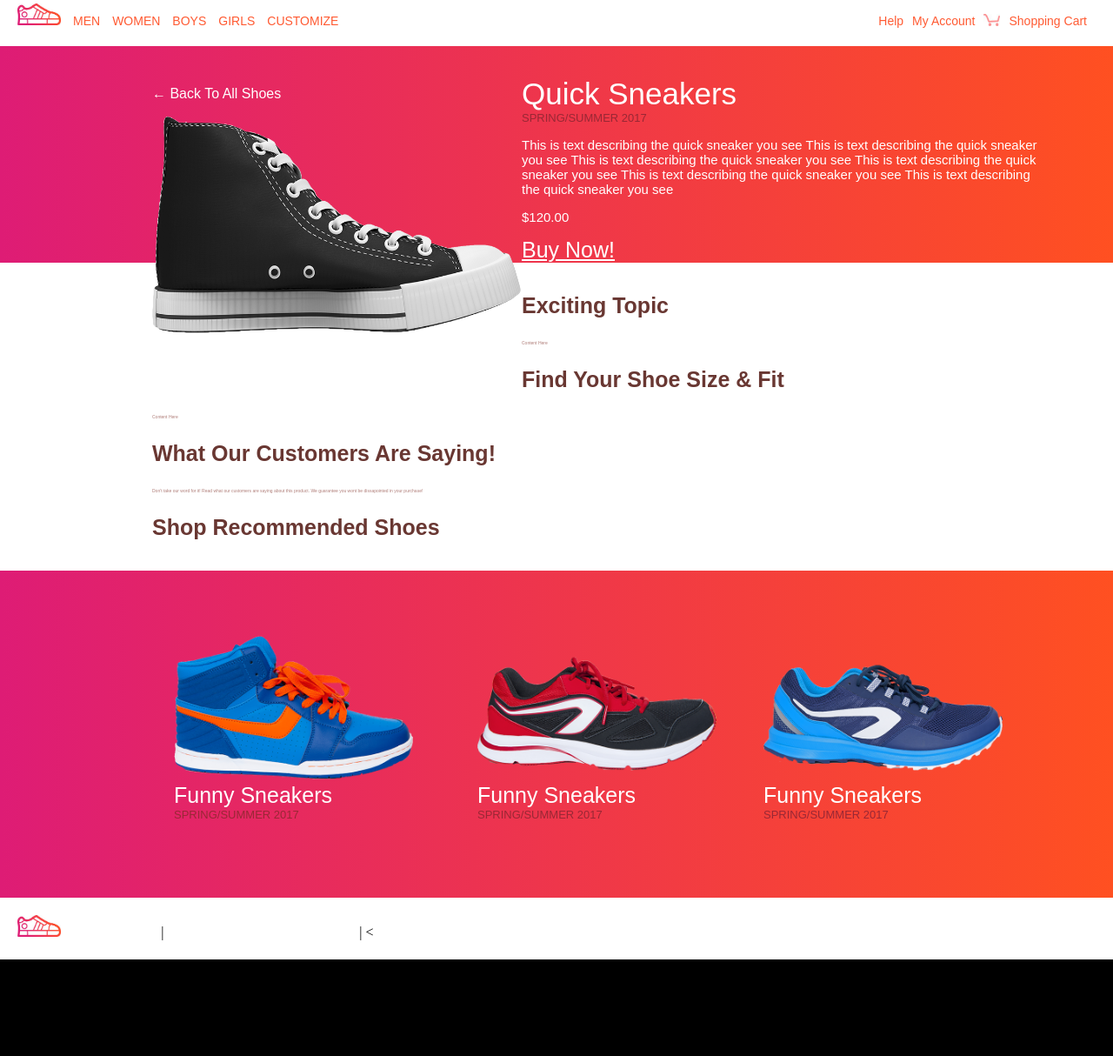
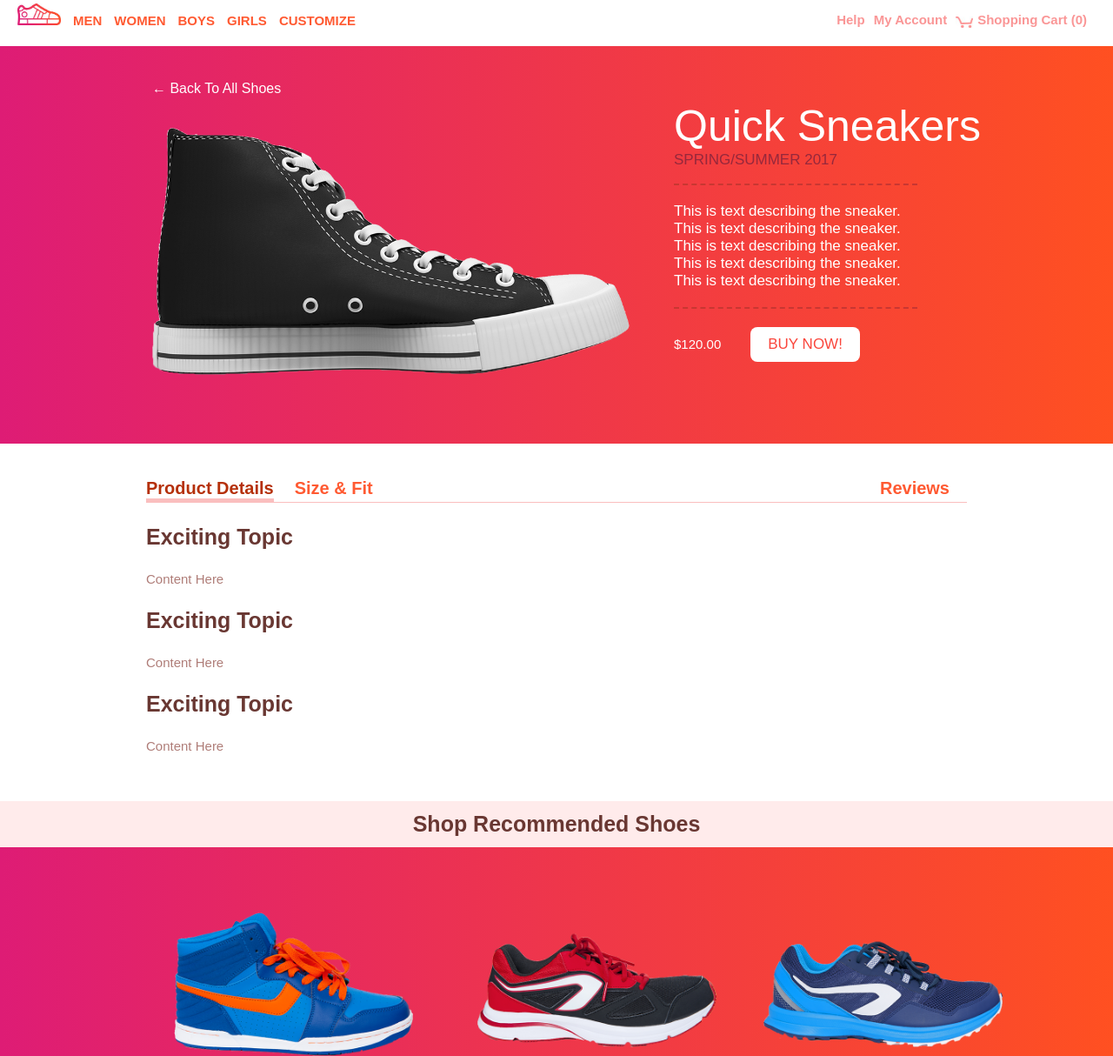
Before and after one commit to tommy6th/Homework, a plain HTML site: page index.html in a window 1280 px wide. Shown: the part 16-1230 px from the top of the page at 87% size. Before the commit the page ends 1119 px from the top, so only its background shows below. Drawn offline with Linux system fonts and the light colour scheme; a web font is replaced by a local one.

Commit message:
Final commit

```diff
--- a/index.html
+++ b/index.html
@@ -3,61 +3,112 @@
   <head>
     <title>Fresh Kicks</title>
     <link href="styles.css" rel="stylesheet" type="text/css">
+    <link href="https://fonts.googleapis.com/css?family=Jaldi" rel="stylesheet"/>
   </head>
+
   <body>
     <div class="white">
       <img class="logo" src="images/logo.jpg"/>
-      <a class="top-bar" href="">MEN</a>
-      <a class="top-bar" href="">WOMEN</a>
-      <a class="top-bar" href="">BOYS</a>
-      <a class="top-bar" href="">GIRLS</a>
-      <a class="top-bar" href="">CUSTOMIZE</a>
-      <a class="right" href="">Shopping Cart</a>
-      <img class="cart right" src="images/cart.jpg"/>
+      <a class="top-bar top" href="">MEN</a>
+      <a class="top-bar top" href="">WOMEN</a>
+      <a class="top-bar top" href="">BOYS</a>
+      <a class="top-bar top" href="">GIRLS</a>
+      <a class="top-bar top" href="">CUSTOMIZE</a>
+      <a class="right" href="">Shopping Cart (<span id="total">0</span>)</a>
+      <img class="cart" src="images/cart.jpg"/>
       <a class="right" href="">My Account</a>
       <a class="right" href="">Help</a>
     </div>
 
-    <section class="orange">
-      <div class="inline pad">
+    <section class="orange overflow">
+      <div>
         <p class="back-shoes">&#8592; Back To All Shoes</p>
+      </div>
+
+      <div class="float pad">
         <img class="size" src="images/shoe1.png"/>
       </div>
-        <p class="font inline">Quick Sneakers</p>
+
+      <div>
+        <p class="font">Quick Sneakers</p>
         <p class="under-text">SPRING/SUMMER 2017</p>
-        <p class="small-text text-pad"> This is text describing the quick sneaker you see This is text describing the quick sneaker you see This is text describing the quick sneaker you see This is text describing the quick sneaker you see This is text describing the quick sneaker you see This is text describing the quick sneaker you see</p>
-        <p class="small-text">$120.00</p>
-        <a href="" class="funny-price">Buy Now!</a>
+        <p class="quick-text text-pad"> This is text describing the sneaker. This is text describing the sneaker. This is text describing the sneaker. This is text describing the sneaker. This is text describing the sneaker.</p>
+        <p class="small-text inline">$120.00</p>
+        <span class="inline" onclick="add()"><button class="button" onclick="addCart()" id="buy">BUY NOW!</button></span>
+      </div>
+    </section>
 
-    </section>
-    <div class="mid-white">
+    <div class="mid-white container">
+      <div class="click">
+        <span onclick="makeActive('#details', '#details-content')" id="details" class="active click-text">Product Details</span>
+        <span onclick="makeActive('#size', '#size-content')" id="size" class="click-text">Size & Fit</span>
+        <span onclick="makeActive('#reviews', '#reviews-content')" id="reviews" class="click-text click-right">Reviews</span>
+      </div>
+      <div id="details-content">
+        <p class="middle-text">Exciting Topic</p>
+        <p class="middle-small">Content Here</p>
+        <p class="middle-text">Exciting Topic</p>
+        <p class="middle-small">Content Here</p>
+        <p class="middle-text">Exciting Topic</p>
+        <p class="middle-small">Content Here</p>
+      </div>
+      <div id="size-content" class="hidden">
+        <p class="middle-text">Find Your Shoe Size & Fit</p>
+        <p class="middle-small">Content Here</p>
+        <p class="middle-text">Find Your Shoe Size & Fit</p>
+        <p class="middle-small">Content Here</p>
+        <p class="middle-text">Find Your Shoe Size & Fit</p>
+        <p class="middle-small">Content Here</p>
+      </div>
+      <div id="reviews-content" class="hidden">
         <p class="middle-text">Exciting Topic</p>
         <p class="middle-small">Content Here</p>
         <p class="middle-text">Find Your Shoe Size & Fit</p>
         <p class="middle-small">Content Here</p>
         <p class="middle-text">What Our Customers Are Saying!</p>
         <p class="middle-small">Don't take our word for it! Read what our customers are saying about this product. We guarantee you wont be dissapointed in your purchase!</p>
-      <p class="middle-text">Shop Recommended Shoes</p>
       </div>
+    </div>
+
+    <div class="shoprec-bod">
+      <center><p class="shoprec">Shop Recommended Shoes</p></center>
+    </div>
+
     <section class="orange pad-low">
       <div class="inline">
         <img class="size-set" src="images/shoe2.png"/>
         <p class="funny-price">Funny Sneakers</p>
         <p class="under-text">SPRING/SUMMER 2017</p>
       </div>
+
       <div class="inline pad-left">
         <img class="size-set" src="images/shoe3.png"/>
         <p class="funny-price">Funny Sneakers</p>
         <p class="under-text">SPRING/SUMMER 2017</p>
       </div>
+
       <div class="inline">
         <img class="size-set" src="images/shoe4.png"/>
         <p class="funny-price">Funny Sneakers</p>
         <p class="under-text">SPRING/SUMMER 2017</p>
       </div>
     </section>
+
     <div class="white">
-      <img class="logo" src="images/logo.jpg"/> <a class="funny-price" href="">Shipping</a> | <a class="funny-price" href="">Terms & Conditions</a> | <
+      <img class="logo" src="images/logo.jpg"/>
+      <a class="top-bar top" href="">MEN</a>
+      <a class="top-bar top" href="">WOMEN</a>
+      <a class="top-bar top" href="">BOYS</a>
+      <a class="top-bar top" href="">GIRLS</a>
+      <a class="top-bar top" href="">CUSTOMIZE</a>
+      <p class="llc bot" href="">&#169; Copyright 2017. Fresh Kicks, LLC.</p>
+      <p class="llc bot">|</p>
+      <a class="llc" href="">Terms & Conditions</a>
+      <p class="llc bot">|</p>
+      <a class="llc" href="">Shipping</a>
     </div>
+
+    <script src="jquery-3.1.1.min.js"></script>
+    <script src="main.js"></script>
   </body>
 </html>
--- /dev/null
+++ b/main.js
@@ -0,0 +1,30 @@
+function checkClass(header, content) {
+  if ($(header).hasClass('active')) {
+    $(header).removeClass('active');
+    $(content).addClass('hidden');
+  }
+  return true;
+}
+
+function makeActive(header, content) {
+  checkClass('#details', '#details-content');
+  checkClass('#size', '#size-content');
+  checkClass('#reviews', "#reviews-content")
+  $(header).addClass('active');
+  $(content).removeClass('hidden');
+  return true;
+}
+
+function add() {
+  var total = $('#total').text();
+  var newTotal = $('#total').text(Number(total) + 1);
+  console.log();
+}
+
+function addCart() {
+  $('#buy').text("ADDED TO CART!")
+  return window.setTimeout(function() {
+    $('button').text("BUY NOW!")
+  }, 750)
+  return true;
+}
--- a/styles.css
+++ b/styles.css
@@ -1,5 +1,5 @@
 body {
-  background-color: black;
+  background-color: white;
   margin: 0px;
 }
 
@@ -15,26 +15,53 @@ body {
 }
 
 .cart {
-  width: 19px;
-  height: 14px;
+  width: 20px;
+  height: 13px;
+  color: rgb(250, 150, 150);
+  text-decoration: none;
+  font-family: 'Jaldi', sans-serif;
+  padding-right: 5px;
+  float: right;
+  font-size: 15px;
+  font-weight: bold;
+  padding-top: 15px;
+}
+
+.bot {
+  margin-top: 0px;
+}
+
+.llc {
+  color: rgb(175, 150, 150);
+  font-family: 'Jaldi', sans-serif;
+  padding-right: 10px;
+  float: right;
+  font-size: 15px;
+  font-weight: bold;
+  padding-top: 10px;
 }
 
 .right {
-  color: rgb(255, 90, 50);
+  color: rgb(250, 150, 150);
   text-decoration: none;
-  font-family: arial, sans-serif;
+  font-family: 'Jaldi', sans-serif;
   padding-right: 10px;
   float: right;
-  font-size: 14px;
-  padding-top: 12px;
+  font-size: 15px;
+  font-weight: bold;
+  padding-top: 10px;
 }
 
 .top-bar {
   color: rgb(255, 90, 50);
   text-decoration: none;
-  font-family: arial, sans-serif;
-  padding-right: 10px;
-  font-size: 14px;
+  font-family: 'Jaldi', sans-serif;
+  margin-top: 0px;
+  margin-right: 10px;
+  margin-bottom: 50px;
+  padding-bottom: 3px;
+  font-size: 15px;
+  font-weight: bolder;
 }
 
 .orange {
@@ -43,41 +70,57 @@ body {
 }
 
 .size {
-  height: 250px;
-  width: 425px;
-  float: lef
+  height: 285px;
+  width: 550px;
 }
 
 .font {
-  font-size: 35px;
+  font-size: 50px;
   color: white;
-  font-family: arial, sans-serif;
+  font-family: 'Jaldi', sans-serif;
   margin-bottom: 0px;
+  margin-top: 0px;
+  padding-bottom: 0px
 }
 
 .under-text {
-  font-size: 13px;
-  color: rgb(153, 40, 53);
-  font-family: arial, sans-serif;
+  font-size: 17px;
+  color: rgb(150, 40, 60);
+  font-family: 'Jaldi', sans-serif;
   margin-top: 0px
 }
 
 .small-text {
   font-size: 15px;
   color: white;
-  font-family: arial, sans-serif;
+  font-family: 'Jaldi', sans-serif;
 }
 
 .middle-text {
   font-size: 25px;
-  font-family: arial, sans-serif;
+  font-family: 'Jaldi', sans-serif;
   font-weight: bold;
   color: rgb(105, 55, 50)
 }
 
+.shoprec-bod {
+  padding-top: 12px;
+  padding-bottom: 12px;
+  margin: 0px;
+  background-color: rgb(255, 235, 235)
+}
+
+.shoprec {
+  font-size: 25px;
+  font-family: 'Jaldi', sans-serif;
+  font-weight: bold;
+  color: rgb(105, 55, 50);
+  margin: 0px;
+}
+
 .middle-small {
-  font-size: 5px;
-  font-family: arial, sans-serif;
+  font-size: 15px;
+  font-family: 'Jaldi', sans-serif;
   color: rgb(175, 125, 120);
 }
 
@@ -90,7 +133,7 @@ body {
 .funny-price {
   font-size: 25px;
   color: white;
-  font-family: arial, sans-serif;
+  font-family: 'Jaldi', sans-serif;
   margin-top: 0px;
   margin-bottom: 0px;
 }
@@ -104,14 +147,41 @@ body {
 }
 
 .text-pad {
-  padding-right: 75px;
+  margin-right: 225px;
+  margin-left: 775px;
+  padding-top: 20px;
+  padding-bottom: 20px;
+  border-top: 2px dashed rgb(200, 55, 50);
+  border-bottom: 2px dashed rgb(200, 55, 50);
+}
+
+.quick-text {
+  font-size: 17px;
+  color: white;
+  font-family: 'Jaldi', sans-serif;
+}
+
+.button {
+  color: rgb(250, 70, 60);
+  margin-left: 30px;
+  padding-top: 10px;
+  padding-bottom: 10px;
+  padding-left: 20px;
+  padding-right: 20px;
+  border-radius: 8px;
+  background-color: white;
+  text-decoration: none;
+  font-family: 'Jaldi', sans-serif;
+  font-size: 17px;
+  border: 0px;
+  outline: none;
 }
 
 .pad {
   padding-left: 175px;
   padding-top: 30px;
   padding-bottom: 75px;
-  float: left;
+  padding-right: 50px;
 }
 
 .pad-low {
@@ -120,23 +190,67 @@ body {
   padding-bottom: 75px;
 }
 
+.hidden {
+  display: none;
+}
+
 .pad-left {
   padding-left: 20px;
 }
 
-a:hover {
+.top:hover {
   color: rgb(181, 48, 10);
   border-bottom: 2px solid rgb(250, 190, 190);
 }
 
 .back-shoes {
-  font-family: arial, sans-serif;
+  font-family: 'Jaldi', sans-serif;
   color: white;
+  margin-top: 0px;
+  margin-left: 175px;
+  margin-bottom: 5px;
+  padding-top: 40px;
+}
+
+.overflow {
+  overflow: auto;
+}
+
+.float {
+  float: left;
+}
+
+.active {
+  color: rgb(181, 48, 10) !important;
+  border-bottom: 4px solid rgb(250, 190, 190);
+}
+
+.click {
+  padding-bottom: 4px;
+  border-bottom: 1px solid rgb(250, 190, 190);
+}
+
+.click-text {
+  color: rgb(255, 90, 50);
+  text-decoration: none;
+  font-family: 'Jaldi', sans-serif;
+  padding-bottom: 1px;
+  margin-right: 20px;
+  font-size: 20px;
+  font-weight: bolder;
+}
+
+.click-right {
+  float: right;
 }
 
 .mid-white {
   background-color: white;
-  padding-left: 175px;
-  padding-top: 10px;
-  padding-bottom: 10px;
+  padding: 40px;
 }
+
+.container {
+    background-color: white;
+    margin-left: 10%;
+    margin-right: 10%;
+}
```
Also changed, not shown: jquery-3.1.1.min.js (added). Lines whose indentation alone changed are shown as unchanged.
